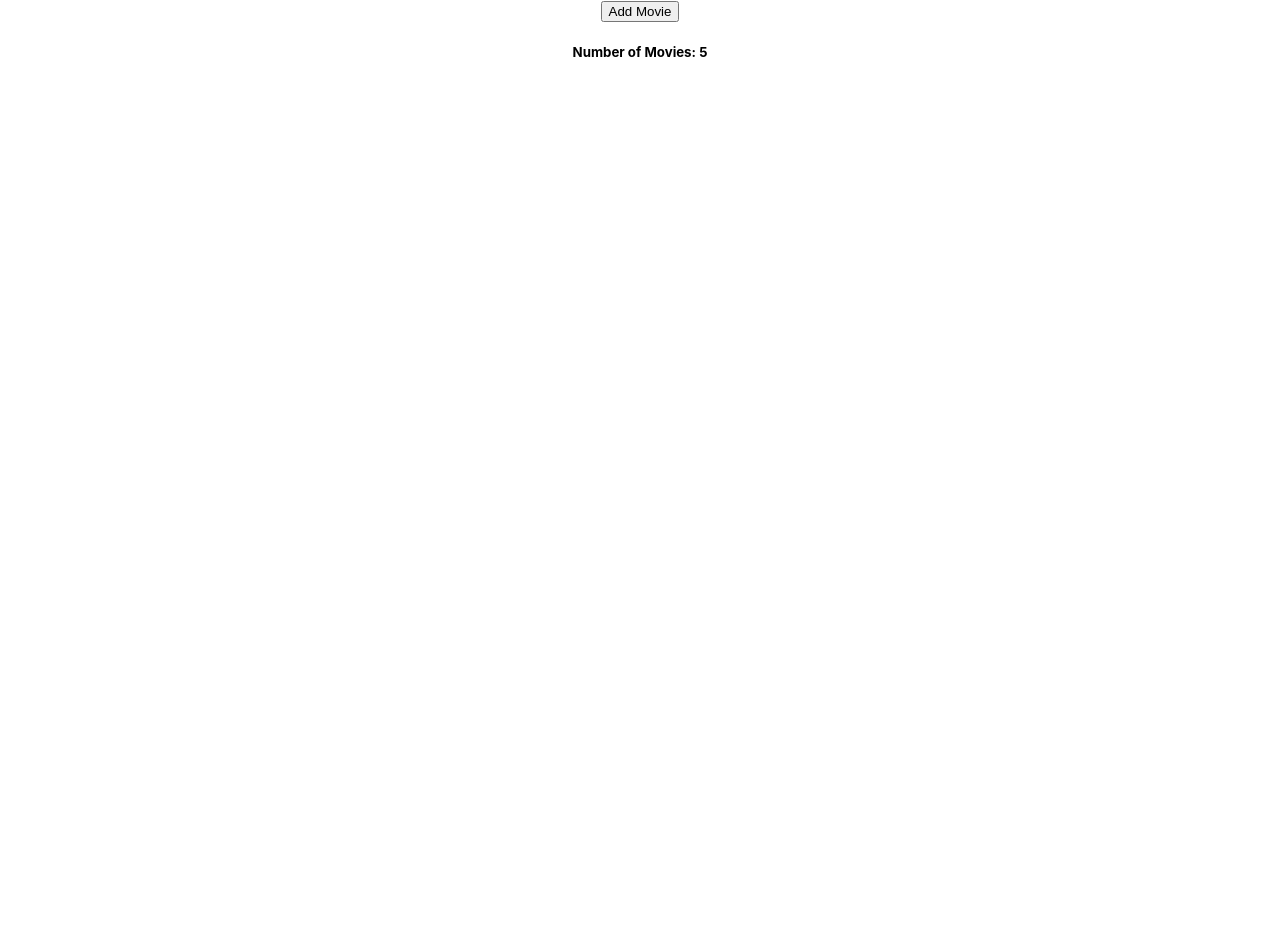
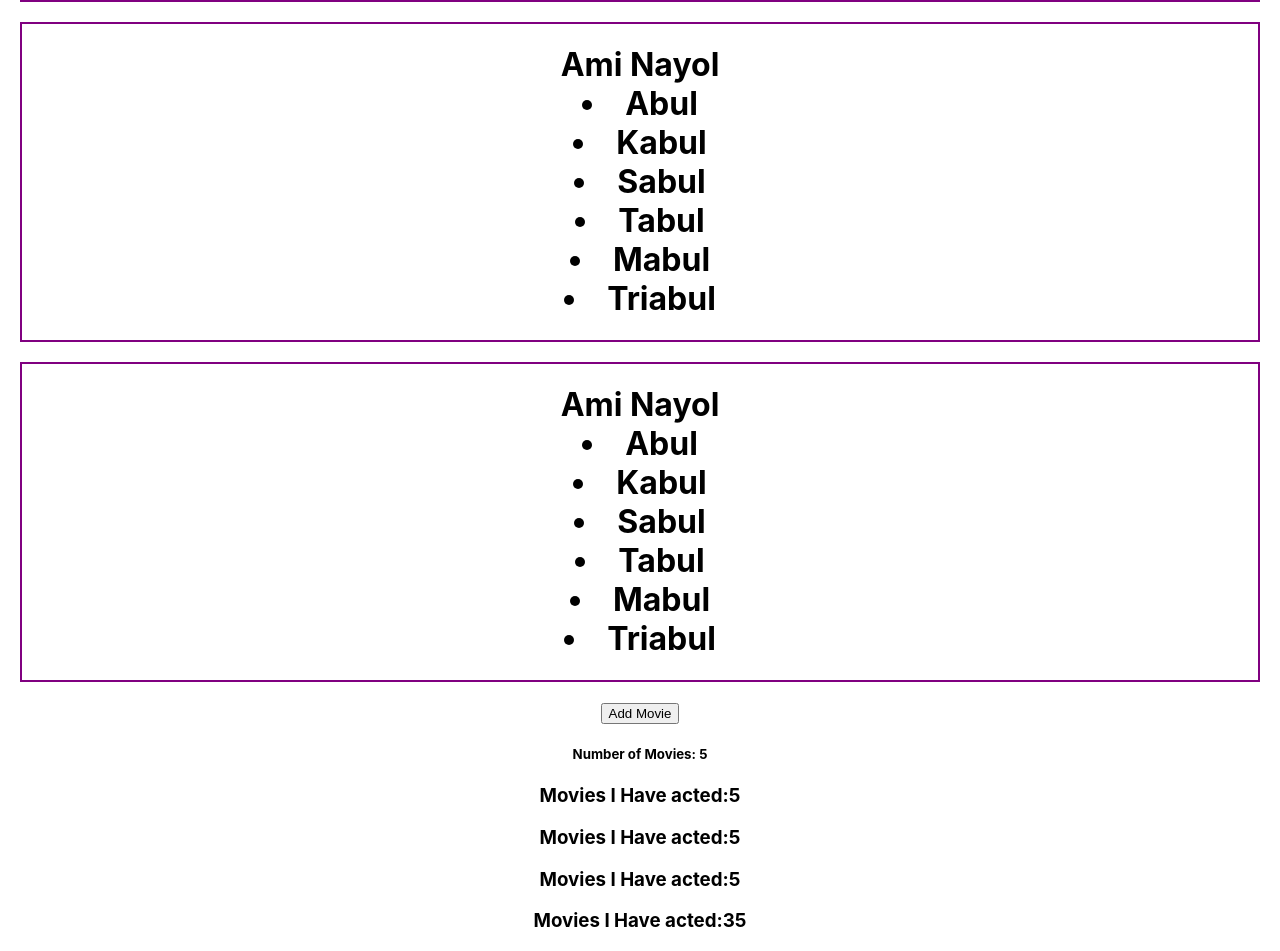
Before and after one commit to RianIslam/context-api-react, a React (Create React App) app: page / in a window 1280 px wide. Shown: the part 1079-2030 px from the top of the page. Before the commit the page ends 1161 px from the top, so only its background shows below. Built offline with nearby package versions, Linux system fonts and the light colour scheme; no server answers.

Commit message:
core concept

```diff
--- a/src/App.js
+++ b/src/App.js
@@ -2,6 +2,16 @@ import { useEffect, useState } from "react";
 import "./App.css";
 
 function App() {
+
+  const [nayoks,setNayoks] = useState([])
+  useEffect(()=>{
+    fetch('https://jsonplaceholder.typicode.com/users')
+    .then(res=> res.json())
+    .then(data => setNayoks(data))
+  },[])
+
+
+
   const products =[
     {name:'photoshop', price:'$90.99'},
     {name:'Illustrator',price:'$55.55'},
@@ -111,17 +121,35 @@ function Person(props) {
     </div>
   );
 }
+
+
+
+
 function Nayok(props){
   const nayokStyle={
     border : '2px solid purple',
     margin : '20px'
   }
+  const nayoks = ["Abul","Kabul","Sabul","Tabul","Mabul","Triabul"]
   return(
     <div style={nayokStyle}>
-      <h1>Ami Nayol {props.name}:</h1>
+      <h1>Ami Nayol
+      {
+        nayoks.map(nayoks=><li>{nayoks}</li>)
+      }
+       </h1>
+
     </div>
   )
 }
+
+
+function MoviDisplay(props){
+  return(
+  <h3>Movies I Have acted:{props.movies} </h3>
+  )
+}
+
 
 function MovieCounter(){
   const [count,setCount] = useState(5);
@@ -133,6 +161,10 @@ function MovieCounter(){
     <div>
       <button  onClick={handleClick}>Add Movie</button>
       <h5>Number of Movies: {count}</h5>
+      <MoviDisplay movies={count}></MoviDisplay>
+      <MoviDisplay movies={count}></MoviDisplay>
+      <MoviDisplay movies={count}></MoviDisplay>
+      <MoviDisplay movies={count+30}></MoviDisplay>
     </div>
   )
 }
```
